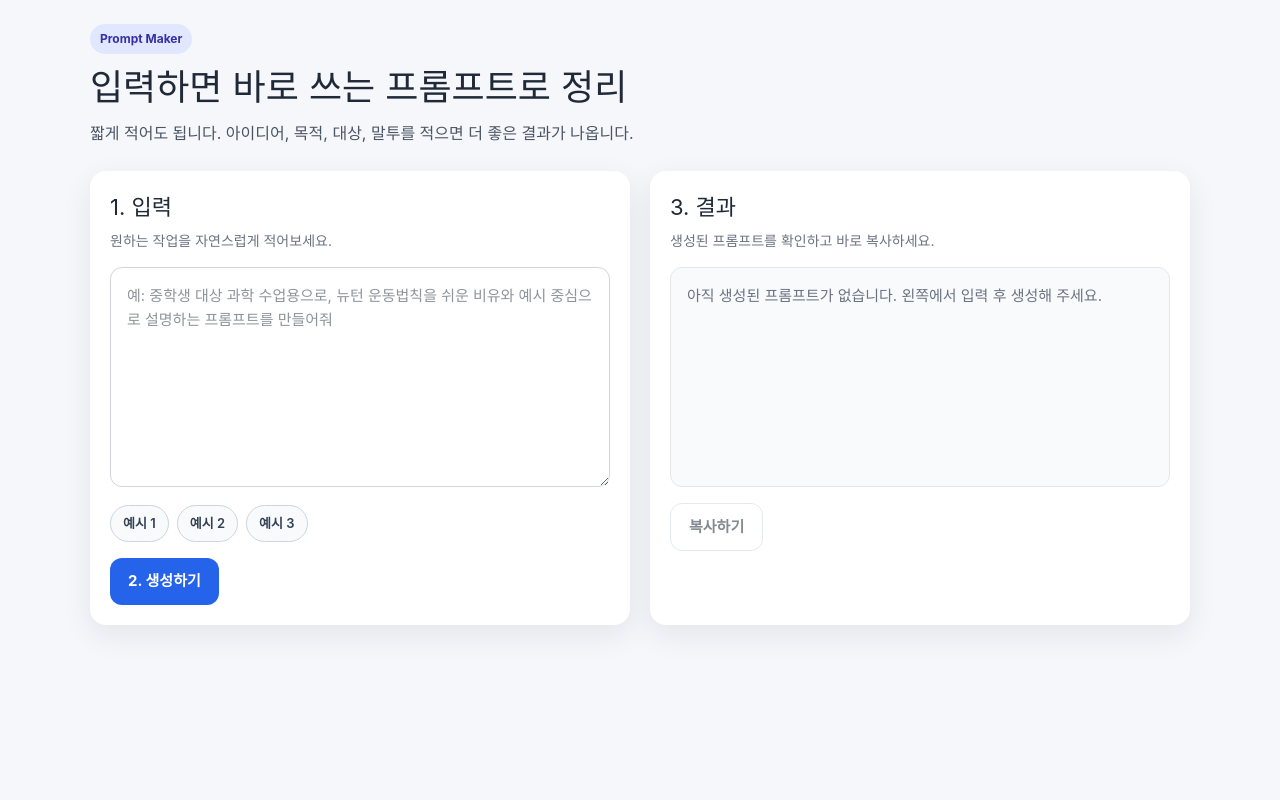
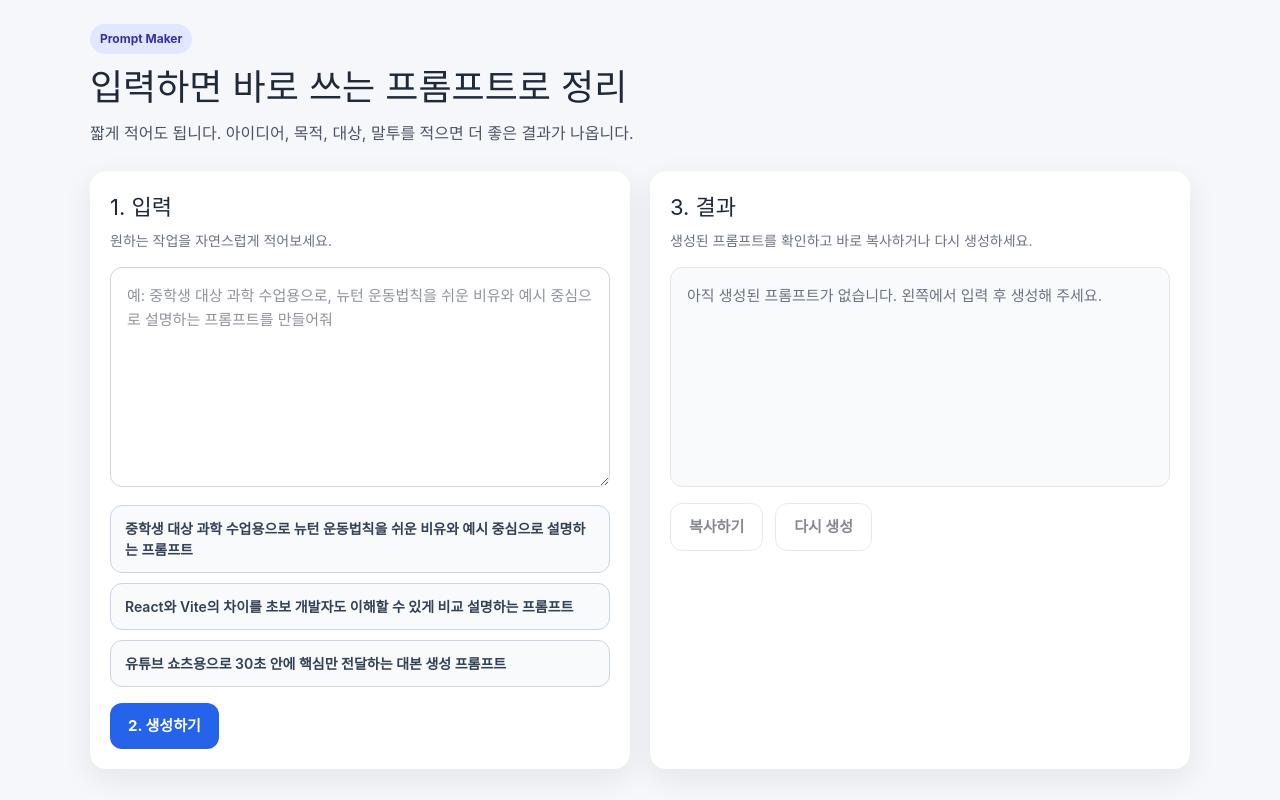
Before and after one commit to guswoths/prompt-maker, a React (Vite) app: page / in a window 1280 px wide. Built offline with nearby package versions, Linux system fonts and the light colour scheme.

Commit message:
Improve example button text and add regenerate action

```diff
--- a/src/App.jsx
+++ b/src/App.jsx
@@ -1,9 +1,9 @@
 import { useEffect, useState } from "react";
 
 const examplePrompts = [
-  "중학생도 이해할 수 있게 뉴턴 운동법칙을 쉬운 비유로 설명하는 수업용 프롬프트 작성",
-  "초보 개발자가 React와 Vite 차이를 빠르게 이해할 수 있도록 설명하는 프롬프트 작성",
-  "유튜브 쇼츠용으로 30초 안에 핵심만 전달하는 대본 생성 프롬프트 작성"
+  "중학생 대상 과학 수업용으로 뉴턴 운동법칙을 쉬운 비유와 예시 중심으로 설명하는 프롬프트",
+  "React와 Vite의 차이를 초보 개발자도 이해할 수 있게 비교 설명하는 프롬프트",
+  "유튜브 쇼츠용으로 30초 안에 핵심만 전달하는 대본 생성 프롬프트"
 ];
 
 function App() {
@@ -28,8 +28,8 @@ function App() {
     setErrorMessage("");
   };
 
-  const handleGenerate = async () => {
-    const trimmedInput = userInput.trim();
+  const requestGenerate = async (inputText) => {
+    const trimmedInput = inputText.trim();
 
     if (!trimmedInput) {
       setErrorMessage("아이디어 또는 요청사항을 먼저 입력해 주세요.");
@@ -64,6 +64,14 @@ function App() {
     } finally {
       setIsGenerating(false);
     }
+  };
+
+  const handleGenerate = async () => {
+    await requestGenerate(userInput);
+  };
+
+  const handleRegenerate = async () => {
+    await requestGenerate(userInput);
   };
 
   const handleCopy = async () => {
@@ -117,8 +125,9 @@ function App() {
                   key={index}
                   onClick={() => handleExampleClick(exampleText)}
                   style={styles.exampleButton}
+                  title={exampleText}
                 >
-                  예시 {index + 1}
+                  {exampleText}
                 </button>
               ))}
             </div>
@@ -150,7 +159,7 @@ function App() {
           <section style={styles.card}>
             <div style={styles.sectionHeader}>
               <h2 style={styles.sectionTitle}>3. 결과</h2>
-              <p style={styles.sectionHint}>생성된 프롬프트를 확인하고 바로 복사하세요.</p>
+              <p style={styles.sectionHint}>생성된 프롬프트를 확인하고 바로 복사하거나 다시 생성하세요.</p>
             </div>
 
             <div style={styles.resultBox}>
@@ -187,6 +196,20 @@ function App() {
                 }}
               >
                 {copyButtonText}
+              </button>
+
+              <button
+                onClick={handleRegenerate}
+                disabled={!userInput.trim() || isGenerating}
+                style={{
+                  ...styles.secondaryButton,
+                  width: isMobile ? "100%" : "auto",
+                  opacity: !userInput.trim() || isGenerating ? 0.5 : 1,
+                  cursor:
+                    !userInput.trim() || isGenerating ? "not-allowed" : "pointer"
+                }}
+              >
+                다시 생성
               </button>
             </div>
           </section>
@@ -272,18 +295,20 @@ const styles = {
   },
   examplesWrap: {
     display: "flex",
-    flexWrap: "wrap",
-    gap: "8px",
+    flexDirection: "column",
+    gap: "10px",
     marginTop: "12px"
   },
   exampleButton: {
+    textAlign: "left",
     border: "1px solid #cbd5e1",
-    borderRadius: "999px",
+    borderRadius: "12px",
     background: "#f8fafc",
     color: "#334155",
-    padding: "8px 12px",
-    fontSize: "13px",
+    padding: "12px 14px",
+    fontSize: "14px",
     fontWeight: 600,
+    lineHeight: 1.5,
     cursor: "pointer"
   },
   actionRow: {
```
